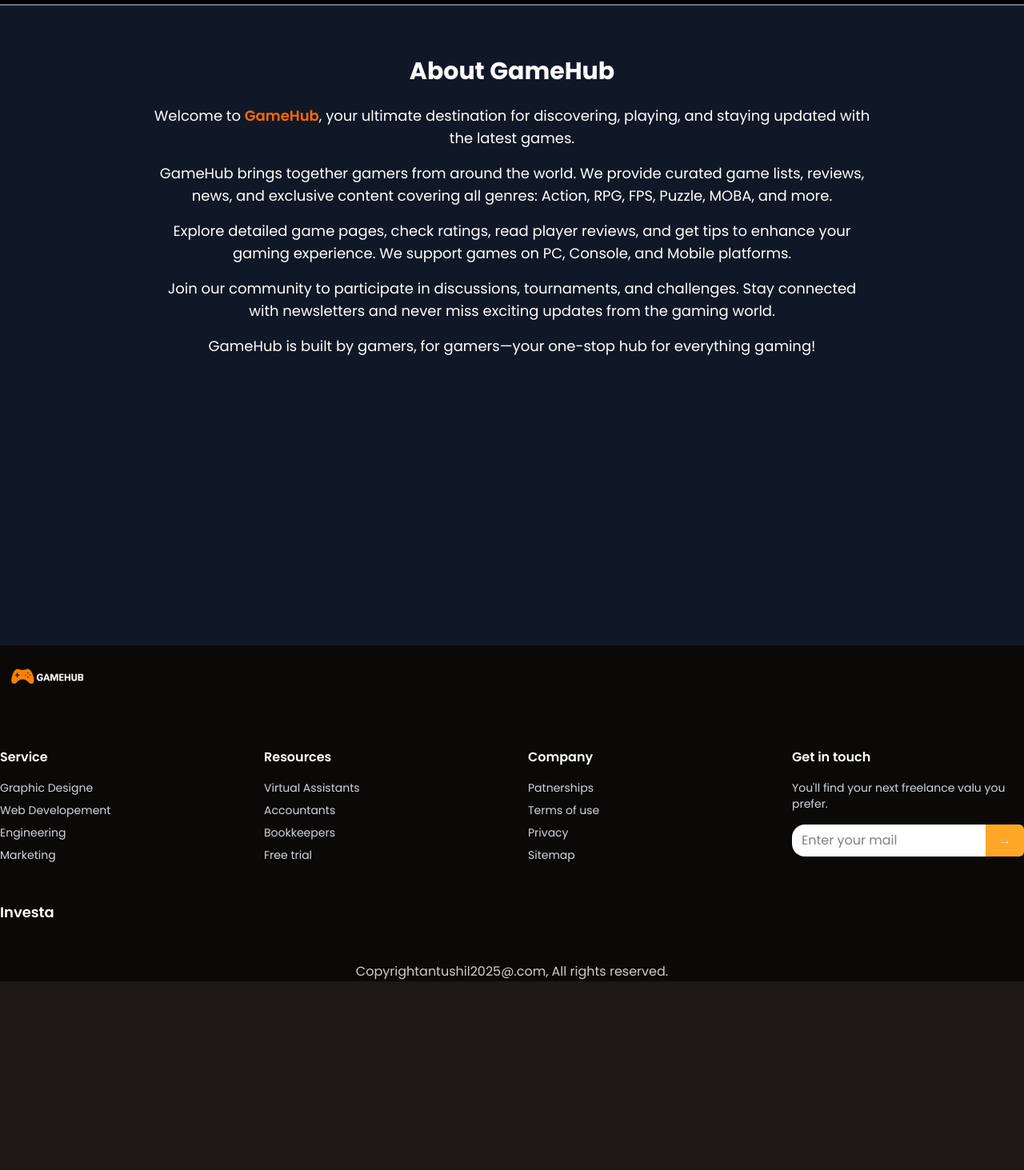
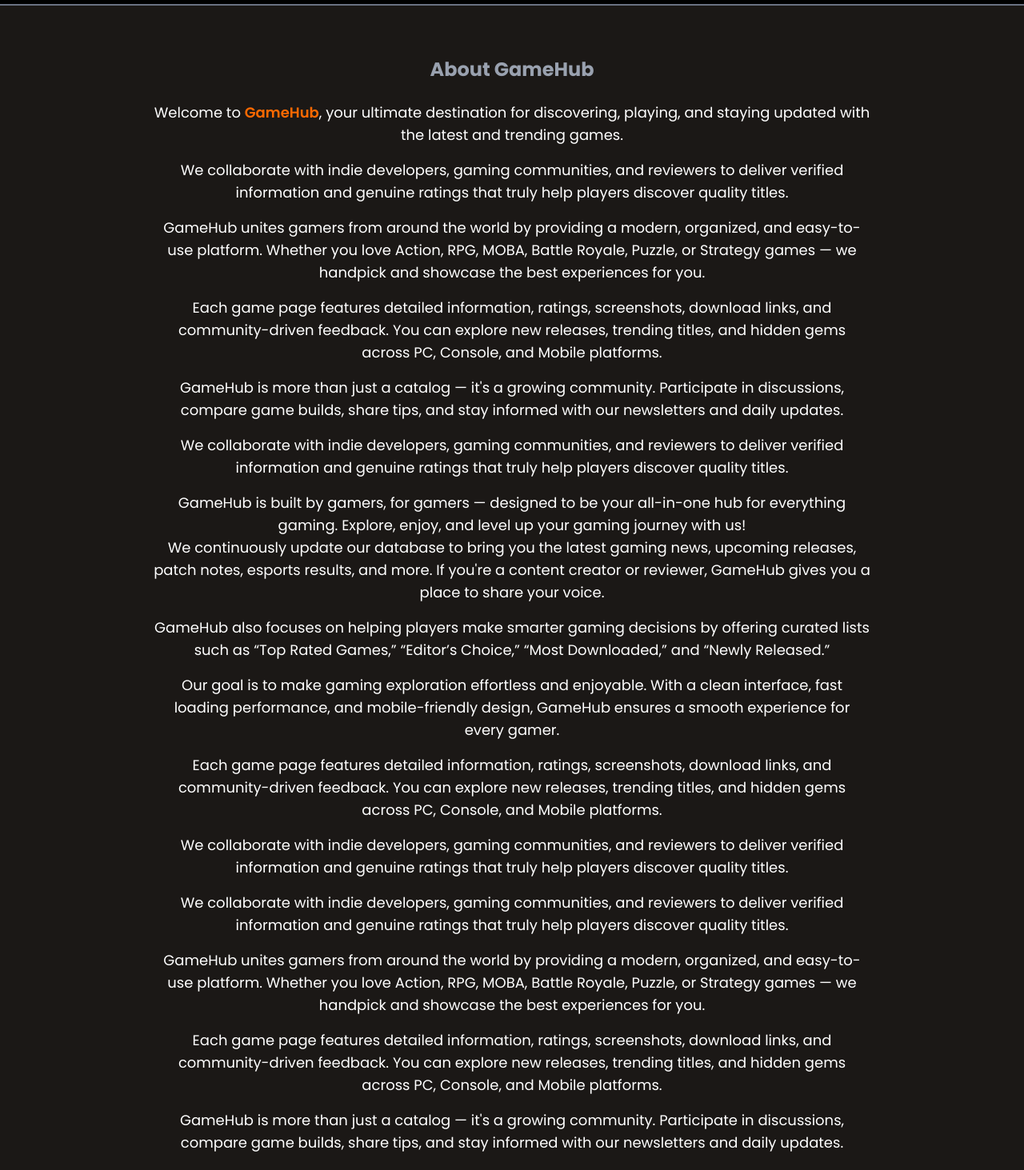
Before and after one commit to Antushil11/game-hub, a React (Vite) app: page /about in a window 1280 px wide. Shown: the part 120-1583 px from the top of the page at 80% size. Before the commit the page ends 1347 px from the top, so only its background shows below. Built offline with nearby package versions, Linux system fonts and the light colour scheme; no server answers.

Commit message:
added about

```diff
--- a/src/Pages/About.jsx
+++ b/src/Pages/About.jsx
@@ -2,24 +2,115 @@ import React from "react";
 
 const About = () => {
   return (
-    <div className="min-h-screen bg-gray-900 text-white py-16 px-4">
+    <div className="min-h-screen text-white py-16 px-4">
       <div className="max-w-4xl mx-auto text-center">
-        <h1 className="text-3xl font-bold mb-6">About GameHub</h1>
+        <h1 className="text-2xl font-bold text-gray-400 mb-6 text-center">
+          About GameHub
+        </h1>
+
         <p className="text-lg mb-4">
-          Welcome to <span className="text-orange-500 font-semibold">GameHub</span>, your ultimate
-          destination for discovering, playing, and staying updated with the latest games.
+          Welcome to{" "}
+          <span className="text-orange-500 font-semibold">GameHub</span>, your
+          ultimate destination for discovering, playing, and staying updated
+          with the latest and trending games.
         </p>
         <p className="text-lg mb-4">
-          GameHub brings together gamers from around the world. We provide curated game lists, reviews, news, and exclusive content covering all genres: Action, RPG, FPS, Puzzle, MOBA, and more.
+          We collaborate with indie developers, gaming communities, and
+          reviewers to deliver verified information and genuine ratings that
+          truly help players discover quality titles.
+        </p>
+
+        <p className="text-lg mb-4">
+          GameHub unites gamers from around the world by providing a modern,
+          organized, and easy-to-use platform. Whether you love Action, RPG,
+          MOBA, Battle Royale, Puzzle, or Strategy games — we handpick and
+          showcase the best experiences for you.
+        </p>
+
+        <p className="text-lg mb-4">
+          Each game page features detailed information, ratings, screenshots,
+          download links, and community-driven feedback. You can explore new
+          releases, trending titles, and hidden gems across PC, Console, and
+          Mobile platforms.
+        </p>
+
+        <p className="text-lg mb-4">
+          GameHub is more than just a catalog — it's a growing community.
+          Participate in discussions, compare game builds, share tips, and stay
+          informed with our newsletters and daily updates.
         </p>
         <p className="text-lg mb-4">
-          Explore detailed game pages, check ratings, read player reviews, and get tips to enhance your gaming experience. We support games on PC, Console, and Mobile platforms.
+          We collaborate with indie developers, gaming communities, and
+          reviewers to deliver verified information and genuine ratings that
+          truly help players discover quality titles.
+        </p>
+        <p className="text-lg">
+          GameHub is built by gamers, for gamers — designed to be your
+          all-in-one hub for everything gaming. Explore, enjoy, and level up
+          your gaming journey with us!
+        </p>
+
+        <p className="text-lg mb-4">
+          We continuously update our database to bring you the latest gaming
+          news, upcoming releases, patch notes, esports results, and more. If
+          you're a content creator or reviewer, GameHub gives you a place to
+          share your voice.
+        </p>
+
+        <p className="text-lg mb-4">
+          GameHub also focuses on helping players make smarter gaming decisions
+          by offering curated lists such as “Top Rated Games,” “Editor’s
+          Choice,” “Most Downloaded,” and “Newly Released.”
+        </p>
+
+        <p className="text-lg mb-4">
+          Our goal is to make gaming exploration effortless and enjoyable. With
+          a clean interface, fast loading performance, and mobile-friendly
+          design, GameHub ensures a smooth experience for every gamer.
         </p>
         <p className="text-lg mb-4">
-          Join our community to participate in discussions, tournaments, and challenges. Stay connected with newsletters and never miss exciting updates from the gaming world.
+          Each game page features detailed information, ratings, screenshots,
+          download links, and community-driven feedback. You can explore new
+          releases, trending titles, and hidden gems across PC, Console, and
+          Mobile platforms.
         </p>
+
+        <p className="text-lg mb-4">
+          We collaborate with indie developers, gaming communities, and
+          reviewers to deliver verified information and genuine ratings that
+          truly help players discover quality titles.
+        </p>
+
+        <p className="text-lg mb-4">
+          We collaborate with indie developers, gaming communities, and
+          reviewers to deliver verified information and genuine ratings that
+          truly help players discover quality titles.
+        </p>
+
+        <p className="text-lg mb-4">
+          GameHub unites gamers from around the world by providing a modern,
+          organized, and easy-to-use platform. Whether you love Action, RPG,
+          MOBA, Battle Royale, Puzzle, or Strategy games — we handpick and
+          showcase the best experiences for you.
+        </p>
+
+        <p className="text-lg mb-4">
+          Each game page features detailed information, ratings, screenshots,
+          download links, and community-driven feedback. You can explore new
+          releases, trending titles, and hidden gems across PC, Console, and
+          Mobile platforms.
+        </p>
+
+        <p className="text-lg mb-4">
+          GameHub is more than just a catalog — it's a growing community.
+          Participate in discussions, compare game builds, share tips, and stay
+          informed with our newsletters and daily updates.
+        </p>
+
         <p className="text-lg">
-          GameHub is built by gamers, for gamers—your one-stop hub for everything gaming!
+          GameHub is built by gamers, for gamers — designed to be your
+          all-in-one hub for everything gaming. Explore, enjoy, and level up
+          your gaming journey with us!
         </p>
       </div>
     </div>
--- a/src/Pages/Contact.jsx
+++ b/src/Pages/Contact.jsx
@@ -19,9 +19,9 @@ const Contact = () => {
   };
 
   return (
-    <div className="min-h-screen bg-gray-900 text-white py-16 px-4">
+    <div className="min-h-screen  text-white py-16 px-4">
       <div className="max-w-3xl mx-auto">
-        <h1 className="text-4xl font-bold mb-6 text-center">Contact Us</h1>
+        <h1 className="text-2xl font-bold text-gray-400 mb-6 text-center">Contact Us</h1>
         <p className="text-center mb-8 text-lg">
           Have questions or feedback? Send us a message and we will get back to you as soon as possible.
         </p>
```
